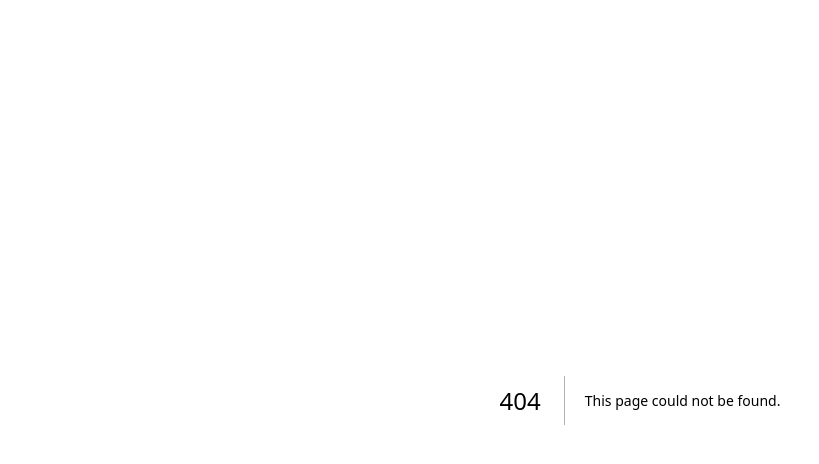
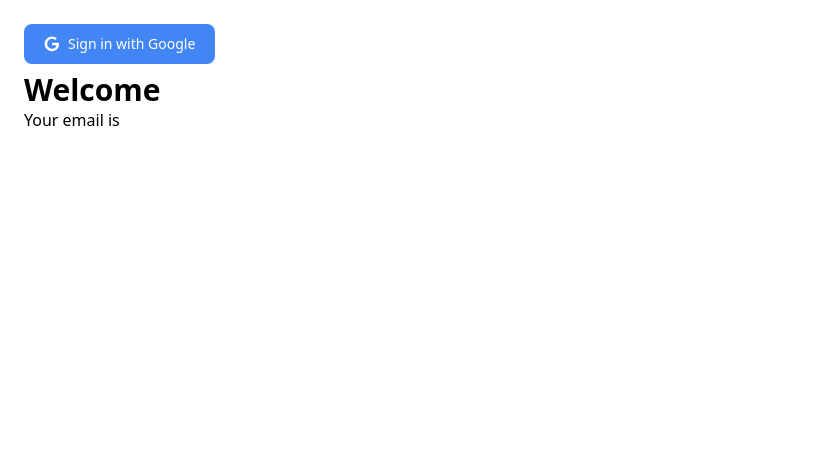
Before and after one commit to HoFranco2007/chatty, a Next.js app in the folder chatty-web/: page /home in a window 1280 px wide. Before the commit this address had no page. Shown: the top 464 px of the page, without its empty margins (0-819 px from the left). Built offline with nearby package versions, Linux system fonts and the light colour scheme; no server answers.

Commit message:
agregue Home y rutas seguras

```diff
--- a/chatty-web/app/auth/callback/route.ts
+++ b/chatty-web/app/auth/callback/route.ts
@@ -29,7 +29,7 @@ export async function GET(request: Request) {
     )
     const { error } = await supabase.auth.exchangeCodeForSession(code)
     if (!error) {
-      return NextResponse.redirect(`${origin}${next}`)
+      return NextResponse.redirect(`http://localhost:3000/home`)
     }
   }
 
--- /dev/null
+++ b/chatty-web/app/home/page.tsx
@@ -0,0 +1,29 @@
+import React from 'react'
+import { AuthButtonServer } from "../../components/supabase/auth-button-server";
+import { supabase } from '@/components/supabase/serverClient';
+import { type Session } from "@supabase/supabase-js";
+import { redirect } from 'next/navigation'
+
+export default async function Home({session}: {session: Session | null}) {
+
+    const {data: user} = await supabase.auth.getUser()
+    const name = user.user?.user_metadata.full_name
+    const email = user.user?.email
+
+  return (
+    <>
+        {session === null ? (
+            redirect('http://localhost:3000/')
+        ) : (
+            <div className='h-full w-full flex align-center justify-center flex-col p-6'>
+                <AuthButtonServer />
+                <div>
+                    <h1 className='text-3xl font-bold text-black'>Welcome {name}</h1>
+                    <p className='text-black'>Your email is {email}</p>
+                </div>
+            </div>
+            )
+        }
+    </>
+  )
+}
--- a/chatty-web/app/page.tsx
+++ b/chatty-web/app/page.tsx
@@ -1,15 +1,10 @@
-"use client"
 
 import Navbar from "../components/Navbar";
 import "./globals.css";
 import Image from "next/image";
-import { supabaseClient } from "../components/supabase/clientClient";
+
 
 export default async function Home() {
-
-  const {data: user} = await supabaseClient.auth.getUser()
-  const name = user.user?.user_metadata.full_name
-  const email = user.user?.email
 
   return (
     <section className="h-[100vh] w-[100vw] bg-gradient-to-r from-slate-950 from-45% via-[#5B0662] via-70% to-[#85F900] overflow-hidden">
@@ -25,9 +20,7 @@ export default async function Home() {
             </div>
             <div>
               <p className="text-[1.2vw] font-bold text-[#CCCCCC] w-[35vw]">
-                Lorem ipsum dolor, sit amet consectetur adipisicing elit. Ad est
-                soluta nisi quos exercitationem cum nam repellat aut numquam
-                facere!
+                Lorem ipsum dolor, sit amet consectetur adipisicing elit. Beatae, amet atque, molestias dolorem commodi culpa voluptate quasi voluptatem alias delectus aliquam explicabo veritatis possimus quos illo, quae odit sint officia?
               </p>
             </div>
             <div>
```
